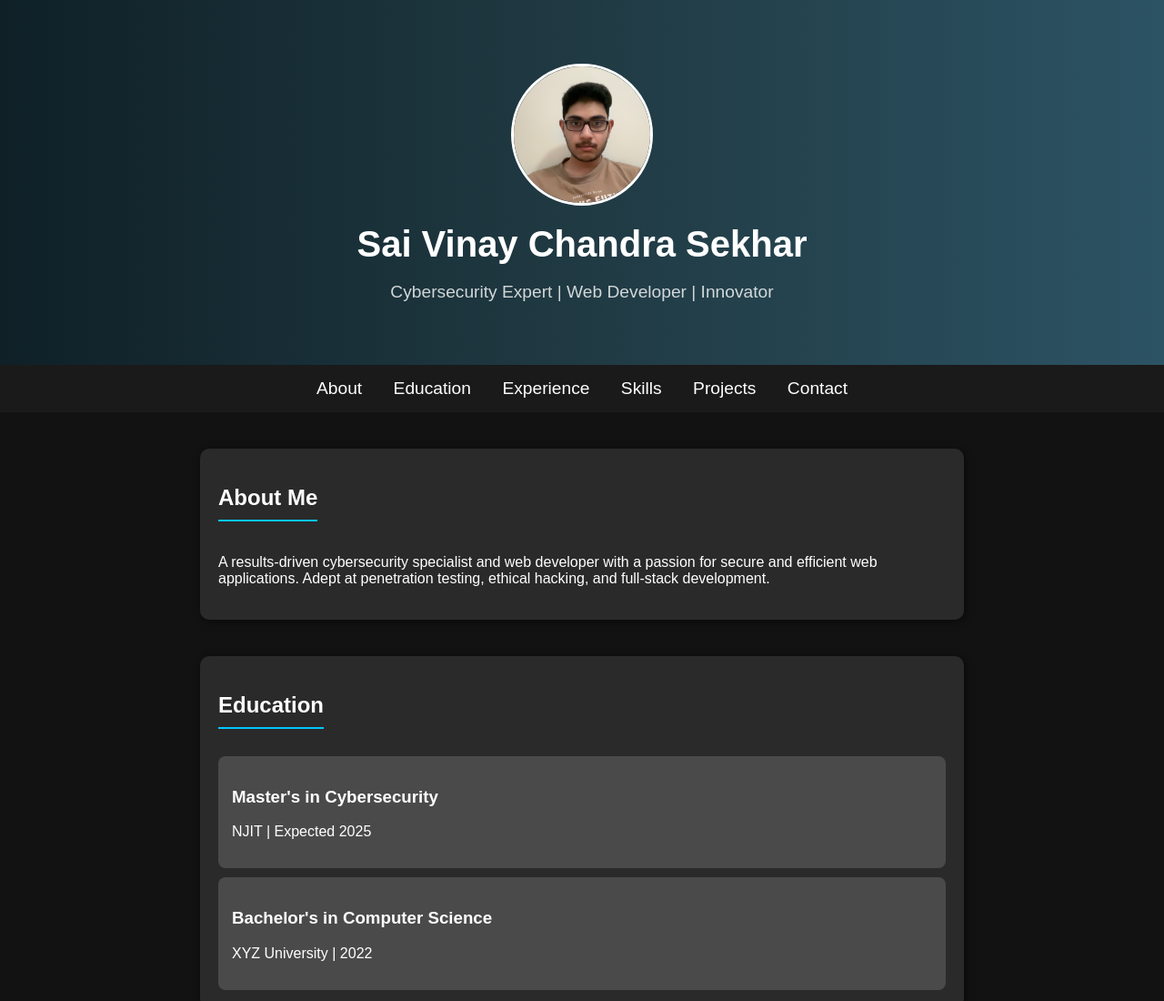
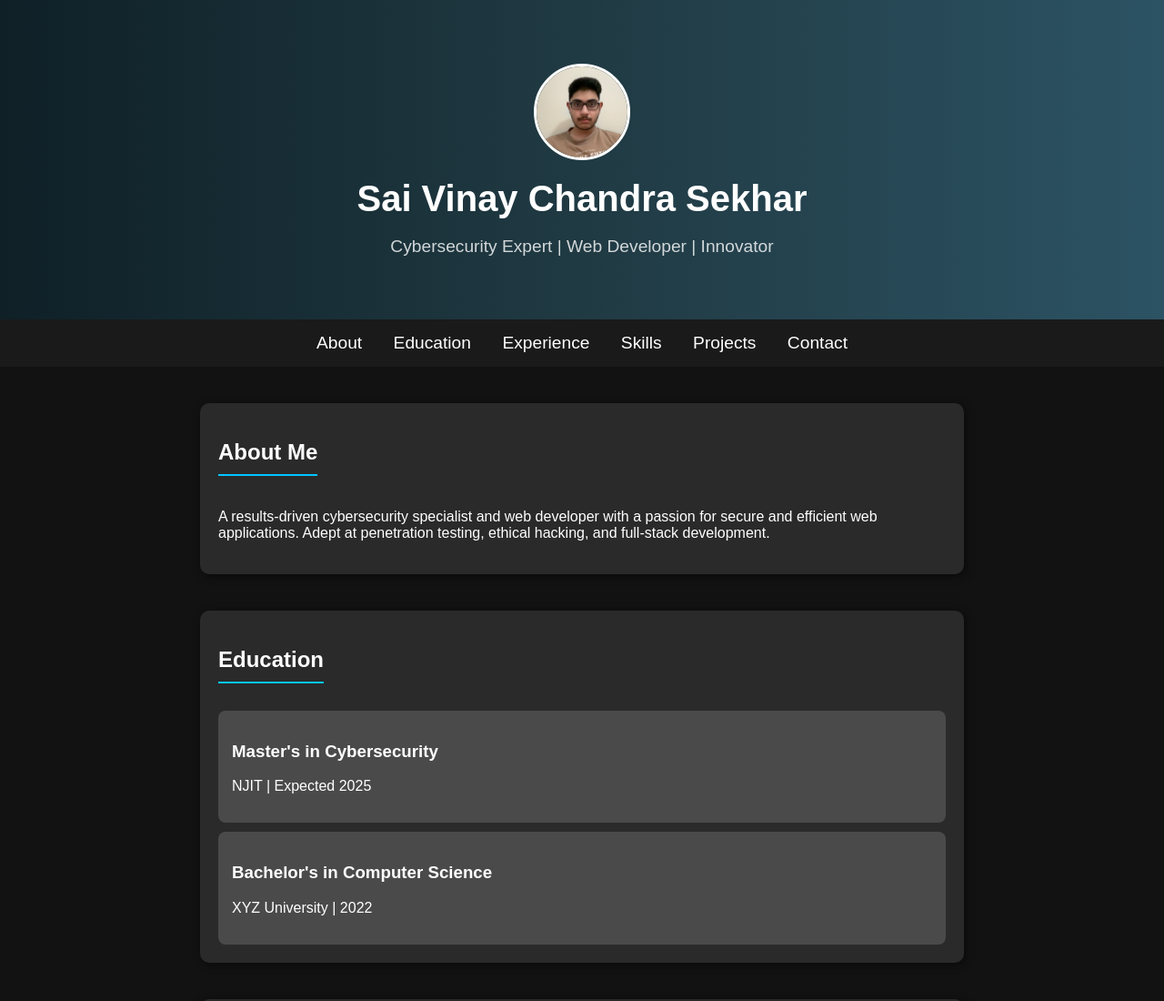
Before and after one commit to svcs7765/Assignment-1, a plain HTML site: page index.html in a window 1280 px wide. Shown: the top 1100 px of the page at 91% size. Drawn offline with Linux system fonts and the light colour scheme.

Commit message:
Update style.css

```diff
--- a/style.css
+++ b/style.css
@@ -13,9 +13,10 @@ header {
     padding: 50px;
     background: linear-gradient(to right, #0f2027, #203a43, #2c5364);
 }
+
 .profile-pic {
-    width: 150px;  /* Adjust width */
-    height: 150px; /* Adjust height */
+    width: 100px;  /* Adjust width */
+    height: 100px; /* Adjust height */
     border-radius: 50%; /* Makes it circular */
     object-fit: cover; /* Ensures the image looks good */
     display: block;
```
